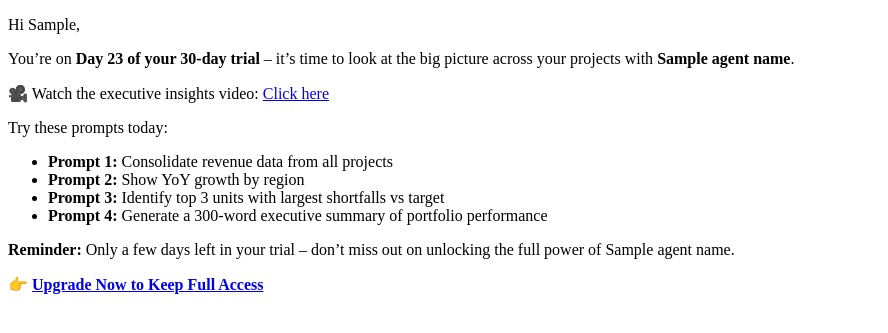
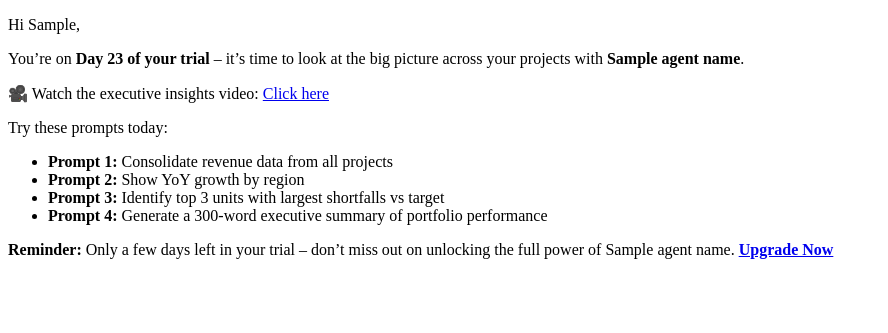
Before and after one commit to thanya-aura/thanyaaura-gateway, a Python web app: template app/templates/email_day23.html in a window 1280 px wide. Shown: the top 333 px of the page, without its empty margins (0-888 px from the left). Run offline with Jinja, Linux system fonts and the light colour scheme; the template is opened without the code that fills it: most values are stand-ins (such as "Sample title", 1, 10 or a date in 2020).

Commit message:
Update agents.py and other changes

```diff
--- a/app/templates/email_day1.html
+++ b/app/templates/email_day1.html
@@ -16,7 +16,7 @@
   {% elif platform == "Gemini" %}
     <p>You’ve joined through <b>Gemini</b>. Your Finance Agent is live and ready:</p>
     <p>👉 <a href="{{gemini_link}}" target="_blank"><b>Access {{agent_name}} in Gemini</b></a></p>
-  {% elif "Copilot" in platform %}
+  {% elif platform.startswith("Copilot") %}
     <p>You’re onboard with <b>Microsoft Copilot</b>. Your Finance Agent is set up inside Copilot Studio:</p>
     <p>👉 <a href="{{copilot_link}}" target="_blank"><b>Start {{agent_name}} in Microsoft Copilot</b></a></p>
   {% endif %}
--- a/app/templates/email_day10.html
+++ b/app/templates/email_day10.html
@@ -7,7 +7,7 @@
 <body>
   <p>Hi {{first_name}},</p>
 
-  <p>You’re now on <b>Day 10 of your 30-day trial</b>. Here’s how real customers used <b>{{agent_name}}</b> to save time and deliver impact:</p>
+  <p>You’re now on <b>Day 10 of your trial</b>. Here’s how real customers used <b>{{agent_name}}</b> to save time and deliver impact:</p>
 
   <p>🎥 Watch the case study video:
      <a href="https://youtu.be/z-KECtkig1U?si=P4K-cOgOer0-xG7J" target="_blank">Click here</a>
@@ -27,12 +27,12 @@
   {% elif platform == "Gemini" %}
     <p>👉 <a href="{{gemini_link}}" target="_blank"><b>Access {{agent_name}} in Gemini</b></a></p>
     <p><b>Note:</b> Each Agent is fully integrated with <b>Gemini</b>. Work directly in Gemini and let the Agent handle everything for you.</p>
-  {% elif "Copilot" in platform %}
+  {% elif platform.startswith("Copilot") %}
     <p>👉 <a href="{{copilot_link}}" target="_blank"><b>Start {{agent_name}} in Microsoft Copilot</b></a></p>
     <p><b>Note:</b> Each Agent is fully integrated with <b>Microsoft Copilot Studio</b>. Work directly in Copilot and let the Agent handle everything for you.</p>
   {% endif %}
 
-  <p>Keep going, {{first_name}} — you’re one-third through your trial. The more you explore, the more value you’ll unlock.</p>
+  <p>Keep going — you’re halfway through your trial. The more you explore, the more value you’ll unlock.</p>
 
 </body>
 </html>
--- a/app/templates/email_day23.html
+++ b/app/templates/email_day23.html
@@ -7,7 +7,7 @@
 <body>
   <p>Hi {{first_name}},</p>
 
-  <p>You’re on <b>Day 23 of your 30-day trial</b> – it’s time to look at the big picture across your projects with <b>{{agent_name}}</b>.</p>
+  <p>You’re on <b>Day 23 of your trial</b> – it’s time to look at the big picture across your projects with <b>{{agent_name}}</b>.</p>
 
   <p>🎥 Watch the executive insights video:
      <a href="https://youtu.be/XlU0plBof8I?si=NyTRYpaF6ZQn-OvS" target="_blank">Click here</a>
@@ -27,13 +27,13 @@
   {% elif platform == "Gemini" %}
     <p>👉 <a href="{{gemini_link}}" target="_blank"><b>Access {{agent_name}} in Gemini</b></a></p>
     <p><b>Note:</b> Fully integrated with <b>Gemini</b>. Work directly in Gemini and let the Agent handle everything for you.</p>
-  {% elif "Copilot" in platform %}
+  {% elif platform.startswith("Copilot") %}
     <p>👉 <a href="{{copilot_link}}" target="_blank"><b>Start {{agent_name}} in Microsoft Copilot</b></a></p>
     <p><b>Note:</b> Fully integrated with <b>Microsoft Copilot Studio</b>. Work directly in Copilot and let the Agent handle everything for you.</p>
   {% endif %}
 
-  <p><b>Reminder:</b> Only a few days left in your trial – don’t miss out on unlocking the full power of {{agent_name}}.</p>
-  <p>👉 <a href="{{upgrade_link}}" target="_blank"><b>Upgrade Now to Keep Full Access</b></a></p>
+  <p><b>Reminder:</b> Only a few days left in your trial – don’t miss out on unlocking the full power of {{agent_name}}.
+     <a href="{{upgrade_link}}" target="_blank"><b>Upgrade Now</b></a></p>
 
 </body>
 </html>
```
